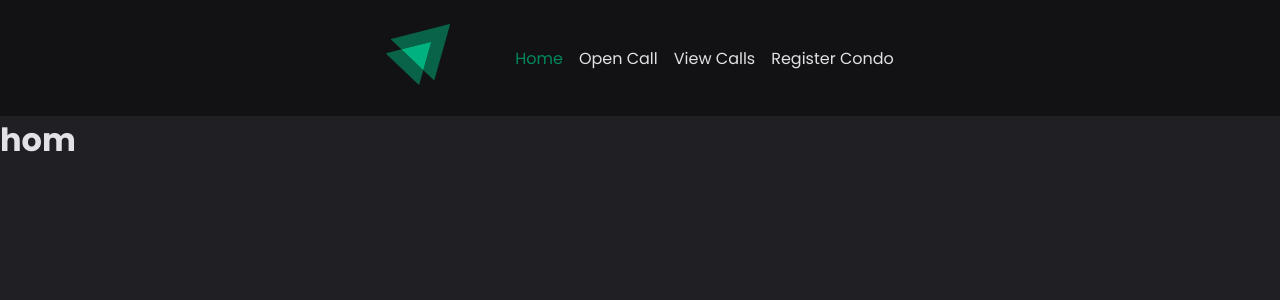
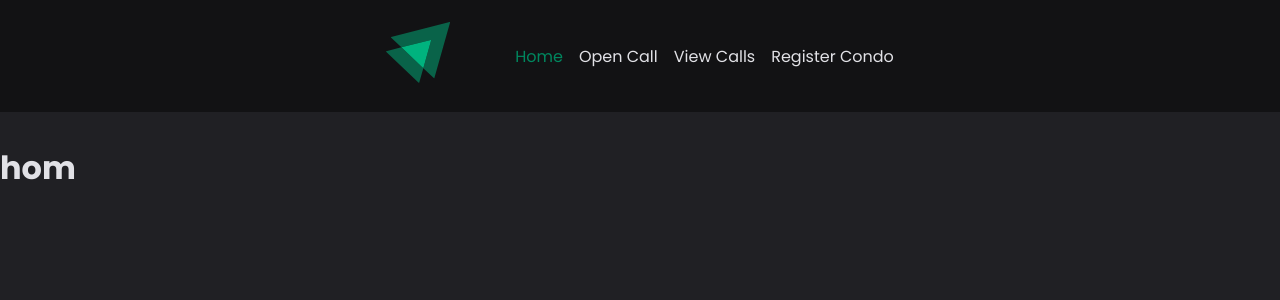
Before and after one commit to lucianobs1/web-react-condo-manager, a React (Vite) app: page / in a window 1280 px wide. Shown: the top 300 px of the page. Built offline with nearby package versions, Linux system fonts and the light colour scheme.

Commit message:
chore: update Header component style

```diff
--- a/src/components/Header/styles.ts
+++ b/src/components/Header/styles.ts
@@ -3,6 +3,11 @@ import styled from 'styled-components';
 export const HeaderContainer = styled.header`
   background: ${(props) => props.theme['gray-900']};
   padding: 1.5rem 1rem;
+  height: 7rem;
+  display: flex;
+  align-items: center;
+  justify-content: center;
+  margin-bottom: 2rem;
 `;
 
 export const NavContainer = styled.nav`
```
